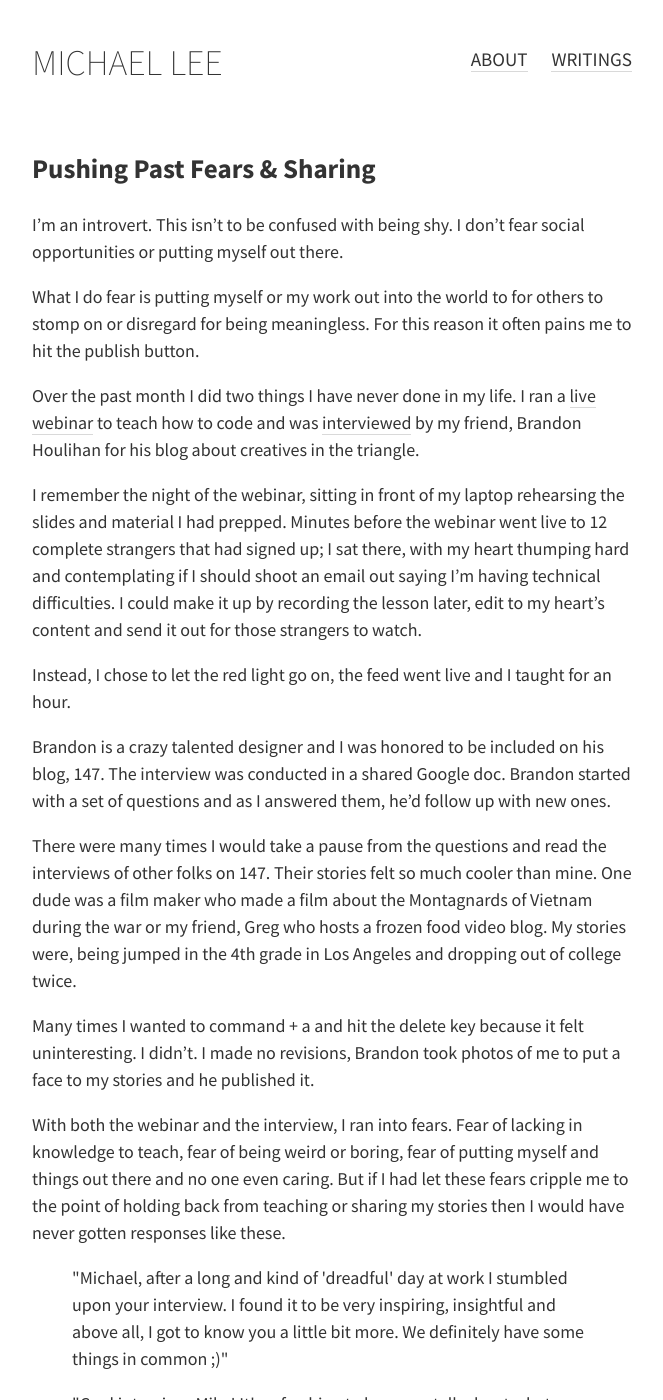
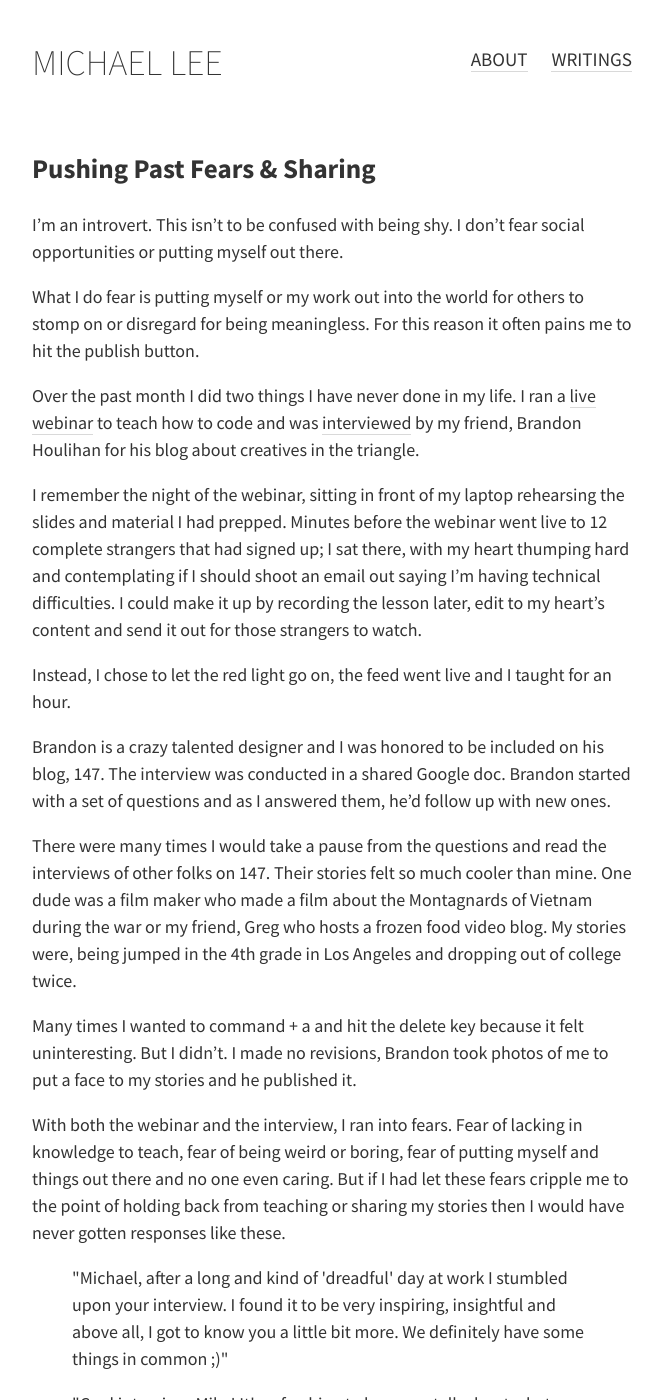
Before and after one commit to michaellee/old-michaelsoolee.com, a Jekyll site: the page built from _posts/2014-04-16-pushing-past-fears-sharing.md, in a window 1280 px wide and 1400 px high. Shown: the whole window, without its empty margins (308-971 px from the left). Built offline with Jekyll 4.4.1, drawn with Linux system fonts in a browser that asks for light colours; nearby versions of some CDN libraries; Markdown is read by kramdown in place of the engine named in the settings; comment, search, counter and statistics services are not loaded; some of the changed text lies outside the part shown.

Commit message:
Update 2014-04-16-pushing-past-fears-sharing.md

```diff
--- a/_posts/2014-04-16-pushing-past-fears-sharing.md
+++ b/_posts/2014-04-16-pushing-past-fears-sharing.md
@@ -5,7 +5,7 @@ title: "Pushing Past Fears & Sharing"
 
 I'm an introvert. This isn't to be confused with being shy. I don't fear social opportunities or putting myself out there.
 
-What I do fear is putting myself or my work out into the world to for others to stomp on or disregard for being meaningless. For this reason it often pains me to hit the publish button.
+What I do fear is putting myself or my work out into the world for others to stomp on or disregard for being meaningless. For this reason it often pains me to hit the publish button.
 
 Over the past month I did two things I have never done in my life. I ran a [live webinar](http://michaellee.co/learn-html-css-webinar/) to teach how to code and was [interviewed](http://onefoursev.co/post/81582843046/michael-lee) by my friend, Brandon Houlihan for his blog about creatives in the triangle.
 
@@ -17,7 +17,7 @@ Brandon is a crazy talented designer and I was honored to be included on his blo
 
 There were many times I would take a pause from the questions and read the interviews of other folks on 147. Their stories felt so much cooler than mine. One dude was a film maker who made a film about the Montagnards of Vietnam during the war or my friend, Greg who hosts a frozen food video blog. My stories were, being jumped in the 4th grade in Los Angeles and dropping out of college twice.
 
-Many times I wanted to command + a and hit the delete key because it felt uninteresting. I didn't. I made no revisions, Brandon took photos of me to put a face to my stories and he published it.
+Many times I wanted to command + a and hit the delete key because it felt uninteresting. But I didn't. I made no revisions, Brandon took photos of me to put a face to my stories and he published it.
 
 With both the webinar and the interview, I ran into fears. Fear of lacking in knowledge to teach, fear of being weird or boring, fear of putting myself and things out there and no one even caring. But if I had let these fears cripple me to the point of holding back from teaching or sharing my stories then I would have never gotten responses like these.
 
```
Also changed, not shown: other parts of _posts/2014-04-16-pushing-past-fears-sharing.md (+1 -1 lines).
